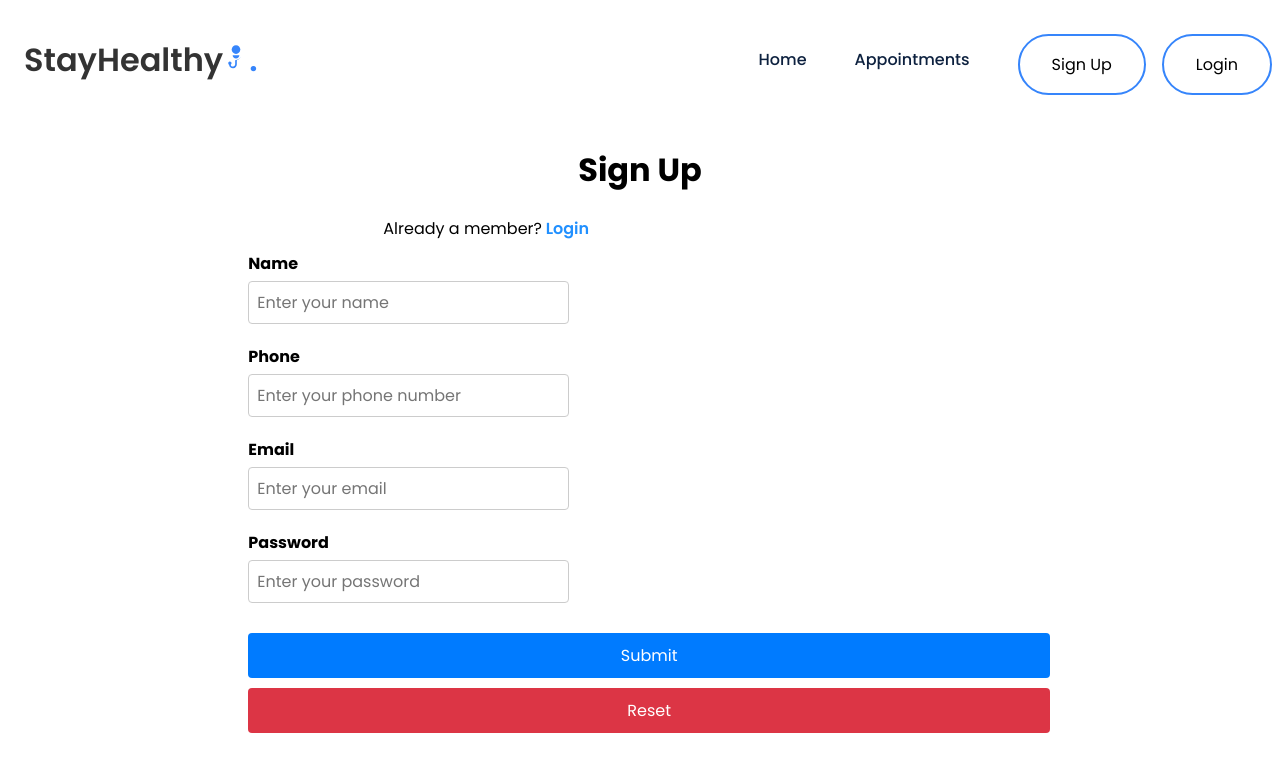
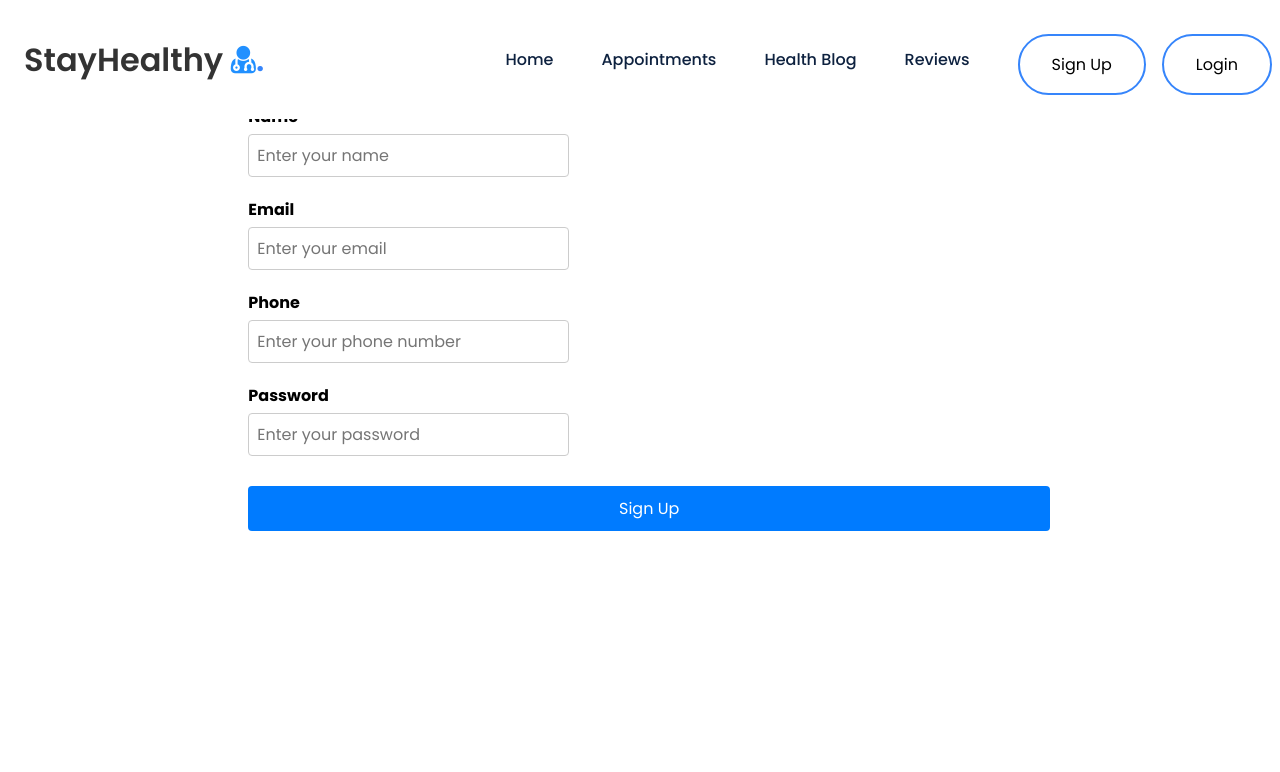
Before and after one commit to EamonEarth/test_med_app, a React (Create React App) app: page /sign-up in a window 1280 px wide. Shown: the top 772 px of the page. Built offline with nearby package versions, Linux system fonts and the light colour scheme.

Commit message:
finished exercise 3

```diff
--- a/src/components/Navbar/navbar.js
+++ b/src/components/Navbar/navbar.js
@@ -1,52 +1,107 @@
-import React, { useState } from 'react';
-import './navbar.css'; // Adjust the path if necessary
+import React, { useEffect, useState } from "react";
+import { Link } from "react-router-dom";
+
+import "./navbar.css";
+
+
 
 const Navbar = () => {
-  const [menuOpen, setMenuOpen] = useState(false);
+    const [click, setClick] = useState(false);
 
-  const handleClick = () => {
-    setMenuOpen(!menuOpen);
-  };
+    const [isLoggedIn, setIsLoggedIn] = useState(false);
+    const [username, setUsername] = useState("");
+    const[email,setEmail]=useState("");
+    const [showDropdown, setShowDropdown] = useState(false);
+    const handleClick = () => setClick(!click);
 
+
+    const handleLogout = () => {
+        sessionStorage.removeItem("auth-token");
+        sessionStorage.removeItem("name");
+        sessionStorage.removeItem("email");
+        sessionStorage.removeItem("phone");
+        // remove email phone
+        localStorage.removeItem("doctorData");
+        setIsLoggedIn(false);
+        setUsername("");
+
+        // Remove the reviewFormData from local storage
+        for (let i = 0; i < localStorage.length; i++) {
+          const key = localStorage.key(i);
+          if (key.startsWith("reviewFormData_")) {
+            localStorage.removeItem(key);
+          }
+        }
+        setEmail('');
+        window.location.reload();
+    }
+    const handleDropdown = () => {
+      setShowDropdown(!showDropdown);
+    }
+    useEffect(() => {
+      const storedemail = sessionStorage.getItem("email");
+      const storedName = sessionStorage.getItem("name")
+
+      if (storedemail) {
+            setIsLoggedIn(true);
+            const firstName = storedName.split(' ')[0]
+            setUsername(firstName);
+          }
+        }, []);
+
+    useEffect(()=>{
+      console.log("username is", username)
+    },[username])
   return (
     <nav>
       <div className="nav__logo">
-        <a href="/">
-          StayHealthy
-          <svg xmlns="http://www.w3.org/2000/svg" height="26" width="26" viewBox="0 0 1000 1000" style={{ fill: '#3685fb' }}>
-            <title>Doctor With Stethoscope SVG icon</title>
-            <g>
-              <g>
-                <path d="M499.8,10c91.7,0,166,74.3,166,166c0,91.7-74.3,166-166,166c-91.7,0-166-74.3-166-166C333.8,84.3,408.1,10,499.8,10z"></path>
-                <path d="M499.8,522.8c71.2,0,129.1-58.7,129.1-129.1H370.6C370.6,464.1,428.6,522.8,499.8,522.8z"></path>
-                <path d="M693.2,395c-0.7,94.9-70.3,173.7-160.8,188.9v155.9c0,80.3-60.7,150.8-140.8,155.3c-83,4.7-152.7-58.9-157.6-139.7c-22-12.8-35.6-38.5-30.3-66.7c4.7-25.1,25.5-45.6,50.8-49.9c39.7-6.7,74.1,23.7,74.1,62.1c0,23-12.3,43-30.7,54.1c4.7,45.4,45.1,80.4,92.6,76c44.6-4,77.2-44.1,77.2-88.9v-156C620.5,568.9,693.8,490.7,693.2,395z"></path>
-              </g>
-            </g>
-          </svg>
-        </a>
+        <Link to="/">
+        StayHealthy <i style={{color:'#2190FF'}} className="fa fa-user-md"></i></Link>
         <span>.</span>
       </div>
       <div className="nav__icon" onClick={handleClick}>
-        <i className={`fa ${menuOpen ? 'fa-times' : 'fa-bars'}`}></i>
+        <i className={click ? "fa fa-times" : "fa fa-bars"}></i>
       </div>
-
-      <ul className={`nav__links ${menuOpen ? 'active' : ''}`}>
+      <ul className={click ? 'nav__links active' : 'nav__links'}>
         <li className="link">
-          <a href="/">Home</a>
+          <Link to="/">Home</Link>
         </li>
         <li className="link">
-          <a href="#">Appointments</a>
+          <Link to="/search/doctors">Appointments</Link>
         </li>
         <li className="link">
-          <a href="/sign-up">
-            <button className="btn1">Sign Up</button>
-          </a>
+          <Link to="/healthblog">Health Blog</Link>
         </li>
         <li className="link">
-          <a href="/login">
-            <button className="btn1">Login</button>
-          </a>
+         <Link to="/reviews">Reviews</Link>
         </li>
+        {isLoggedIn?(
+
+          <>
+            <li>
+              <h3>Welcome {username} </h3>
+            </li>
+            <li className="link">
+              <button className="btn2" onClick={handleLogout}>
+                Logout
+              </button>
+            </li>
+
+          </>
+        ) : (
+          <>
+            <li className="link">
+              <Link to="/sign-up">
+                <button className="btn1">Sign Up</button>
+              </Link>
+            </li>
+            <li className="link">
+              <Link to="/login">
+                <button className="btn1">Login</button>
+              </Link>
+            </li>
+          </>
+        )}
       </ul>
     </nav>
   );
--- a/src/components/Sign_Up/SignUp.js
+++ b/src/components/Sign_Up/SignUp.js
@@ -1,45 +1,120 @@
-import React from 'react';
-import "./sign_up.css";
+import React, { useState } from 'react';
+import './sign_up.css'
+import { Link, useNavigate } from 'react-router-dom';
+import { API_URL } from '../../config';
 
-const SignUp = () => {
+// Function component for Sign Up form
+const Sign_Up = () => {
+    // State variables using useState hook
+    const [name, setName] = useState('');
+    const [email, setEmail] = useState('');
+    const [phone, setPhone] = useState('');
+    const [password, setPassword] = useState('');
+    const [showerr, setShowerr] = useState(''); // State to show error messages
+    const navigate = useNavigate(); // Navigation hook from react-router
+
+    // Function to handle form submission
+    const register = async (e) => {
+        e.preventDefault(); // Prevent default form submission
+
+        // API Call to register user
+        const response = await fetch(`http://localhost:8181/api/auth/register`, {
+            method: "POST",
+            headers: {
+                "Content-Type": "application/json",
+            },
+            body: JSON.stringify({
+                name: name,
+                email: email,
+                password: password,
+                phone: phone,
+            }),
+        });
+
+        const json = await response.json(); // Parse the response JSON
+        console.log(json)
+
+        if (json.authtoken) {
+            // Store user data in session storage
+            sessionStorage.setItem("auth-token", json.authtoken);
+            sessionStorage.setItem("name", name);
+            sessionStorage.setItem("phone", phone);
+            sessionStorage.setItem("email", email);
+
+            // Redirect user to home page
+            navigate("/");
+            window.location.reload(); // Refresh the page
+        } else {
+            if (json.errors) {
+                for (const error of json.errors) {
+                    setShowerr(error.msg); // Show error messages
+                }
+            } else {
+                setShowerr(json.error);
+            }
+        }
+    };
+
+    // JSX to render the Sign Up form
     return (
-    <div className="container" style={{ marginTop: '5%' }}>
+        <div className="container" style={{marginTop:'5%'}}>
             <div className="signup-grid">
-        <div className="signup-text">
-          <h1>Sign Up</h1>
-        </div>
-        <div className="signup-text1" style={{ textAlign: 'left' }}>
-          Already a member?
-          <span>
-            <a href="/login" style={{ color: '#2190FF' }}> Login</a>
-          </span>
-        </div>
                 <div className="signup-form">
-          <form>
+                    <form method="POST" onSubmit={register}>
                         <div className="form-group">
                             <label htmlFor="name">Name</label>
-              <input type="text" name="name" id="name" required className="form-control" placeholder="Enter your name" />
+                            <input
+                                value={name}
+                                onChange={(e) => setName(e.target.value)}
+                                type="text"
+                                name="name"
+                                id="name"
+                                className="form-control"
+                                placeholder="Enter your name"
+                                aria-describedby="helpId"
+                            />
                         </div>
-
+                        <div className="form-group">
+                            <label htmlFor="email">Email</label>
+                            <input
+                                value={email}
+                                onChange={(e) => setEmail(e.target.value)}
+                                type="email"
+                                name="email"
+                                id="email"
+                                className="form-control"
+                                placeholder="Enter your email"
+                                aria-describedby="helpId"
+                            />
+                        </div>
                         <div className="form-group">
                             <label htmlFor="phone">Phone</label>
-              <input type="tel" name="phone" id="phone" required className="form-control" placeholder="Enter your phone number" pattern="\d{10}" title="Please enter exactly 10 digits" />
+                            <input
+                                value={phone}
+                                onChange={(e) => setPhone(e.target.value)}
+                                type="tel"
+                                name="phone"
+                                id="phone"
+                                className="form-control"
+                                placeholder="Enter your phone number"
+                                aria-describedby="helpId"
+                            />
                         </div>
-
-            <div className="form-group">
-              <label htmlFor="email">Email</label>
-              <input type="email" name="email" id="email" required className="form-control" placeholder="Enter your email" />
-            </div>
-
                         <div className="form-group">
                             <label htmlFor="password">Password</label>
-              <input type="password" name="password" id="password" required className="form-control" placeholder="Enter your password" minLength="6" />
+                            <input
+                                value={password}
+                                onChange={(e) => setPassword(e.target.value)}
+                                type="password"
+                                name="password"
+                                id="password"
+                                className="form-control"
+                                placeholder="Enter your password"
+                                aria-describedby="helpId"
+                            />
                         </div>
-
-            <div className="btn-group">
-              <button type="submit" className="btn btn-primary mb-2 mr-1 waves-effect waves-light">Submit</button>
-              <button type="reset" className="btn btn-danger mb-2 waves-effect waves-light">Reset</button>
-            </div>
+                        {showerr && <div className="err" style={{ color: 'red' }}>{showerr}</div>}
+                        <button type="submit" className="btn btn-primary">Sign Up</button>
                     </form>
                 </div>
             </div>
@@ -47,4 +122,4 @@
     );
 }
 
-export default SignUp;
+export default Sign_Up; // Export the Sign_Up component for use in other components
--- a/src/config.js
+++ b/src/config.js
@@ -1,4 +1,4 @@
-export const API_URL = window.location.hostname === "localhost" ? "https://eamontrav-8081.theiadockernext-0-labs-prod-theiak8s-4-tor01.proxy.cognitiveclass.ai" : "https://eamontrav-8081.theiadockernext-0-labs-prod-theiak8s-4-tor01.proxy.cognitiveclass.ai";
+export const API_URL = window.location.hostname === "localhost" ? "localhost:8181" : "localhost:8181";
 console.log(
     "API_URL :",
     API_URL
```
Also changed, not shown: 2 other files (tests, documents, lock files or other folders). Lines whose indentation alone changed are shown as unchanged.
